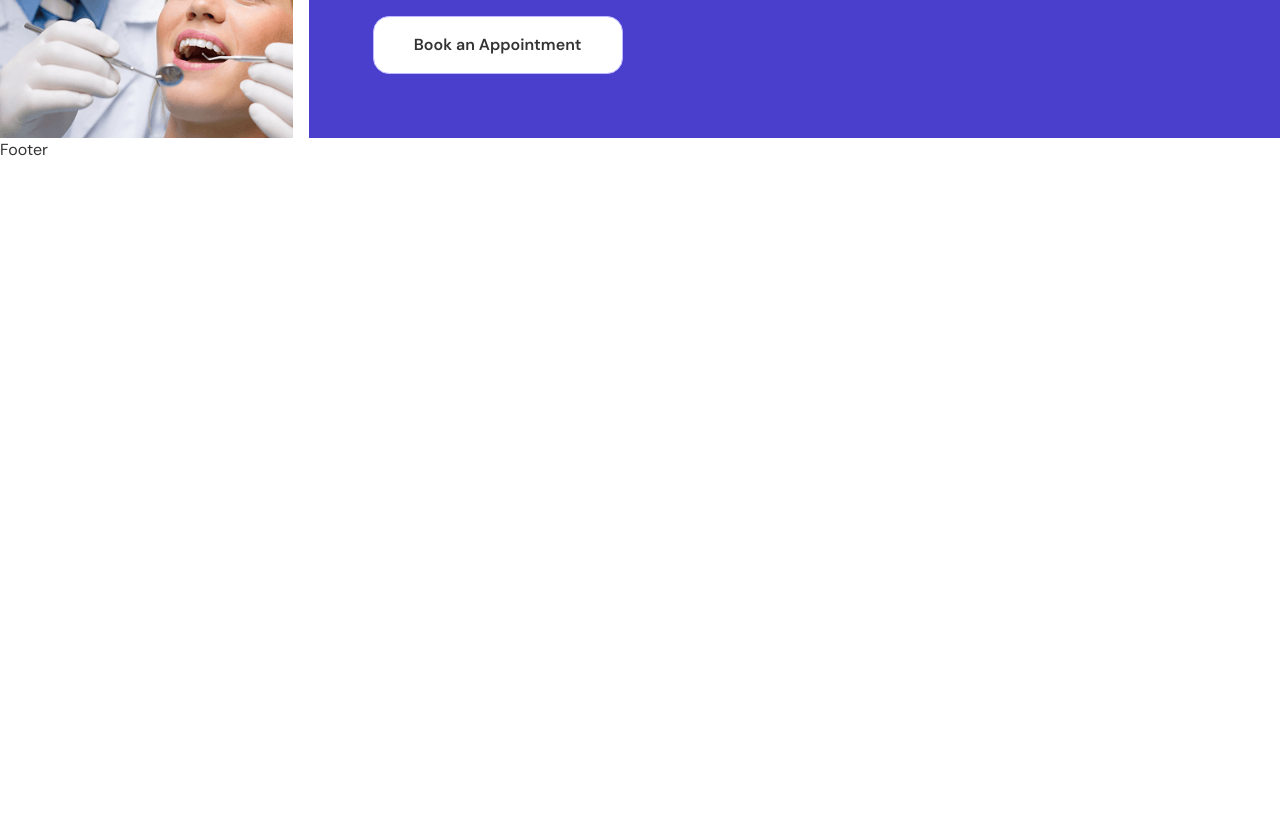
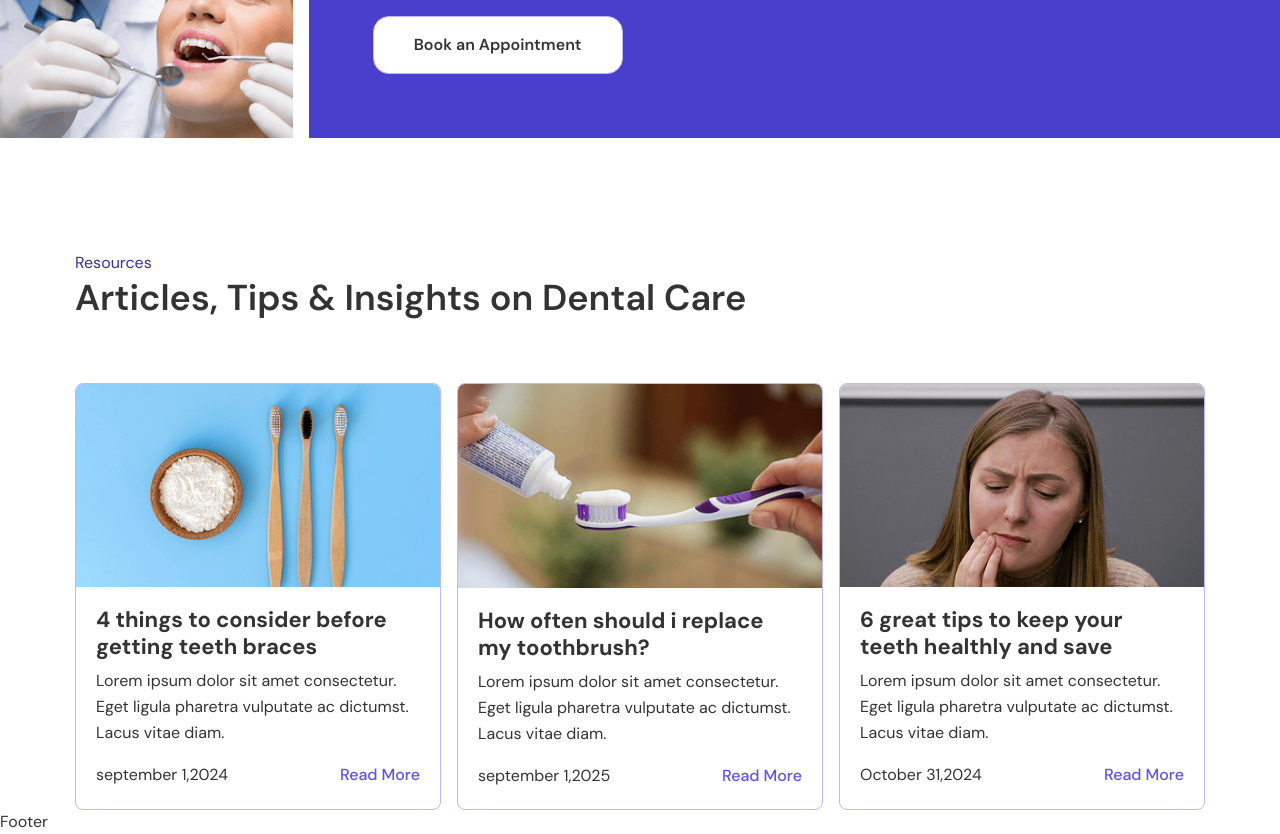
Before and after one commit to fahrypratama17/Project_Next, a Next.js app in the folder dentora/: page / in a window 1280 px wide. Shown: the part 3100-3934 px from the top of the page. Before the commit the page ends 3262 px from the top, so only its background shows below. Built offline with nearby package versions, Linux system fonts and the light colour scheme.

Commit message:
add BlogCard component and integrate it into the home page

```diff
--- a/dentora/app/page.tsx
+++ b/dentora/app/page.tsx
@@ -1,9 +1,10 @@
 import Link from "next/link";
 import Image from "next/image";
-import { servicesSecItems } from "@/data/data";
+import { blogSecItems, servicesSecItems } from "@/data/data";
 import ServicesCard from "@/components/ServicesCard";
 import Testimonials from "@/components/Testimonials";
 import Cta from "@/components/Cta";
+import BlogCard from "@/components/BlogCard";
 
 export default function Home() {
   return (
@@ -140,6 +141,22 @@ export default function Home() {
       <section className="section">
         <Cta />
       </section>
+
+      {/* Blog */}
+      <section className="section">
+        <div className="container">
+          <div>
+            <p className="subtitle">Resources</p>
+            <h2 className="title">Articles, Tips & Insights on Dental Care</h2>
+          </div>
+
+          <div className="mt-11 grid gap-4 md:grid-cols-2 lg:mt-16 lg:grid-cols-3">
+            {blogSecItems.map((item) => (
+              <BlogCard key={item.id} {...item} />
+            ))}
+          </div>
+        </div>
+      </section>
     </>
   );
 }
--- /dev/null
+++ b/dentora/components/BlogCard.tsx
@@ -0,0 +1,34 @@
+import { blogCardProps } from "@/types/types";
+import Image from "next/image";
+import Link from "next/link";
+
+const BlogCard = ({ img, title, text, date }: blogCardProps) => {
+  return (
+    <div className="border-primary-200 overflow-hidden rounded-lg border">
+      <div>
+        <Image
+          src={img}
+          alt={title}
+          width={389}
+          height={217}
+          className="h-auto w-full object-cover"
+        />
+      </div>
+      <div className="space-y-2 p-5">
+        <h3 className="card-title">{title}</h3>
+        <p className="mb-4">{text}</p>
+        <div className="mt-auto flex items-center justify-between">
+          <p>{date}</p>
+          <Link
+            href={"/"}
+            className="text-primary-500 hover:text-primary-600 font-medium transition-colors"
+          >
+            Read More
+          </Link>
+        </div>
+      </div>
+    </div>
+  );
+};
+
+export default BlogCard;
```
Also changed, not shown: dentora/types/types.ts (+7 -0 lines).
